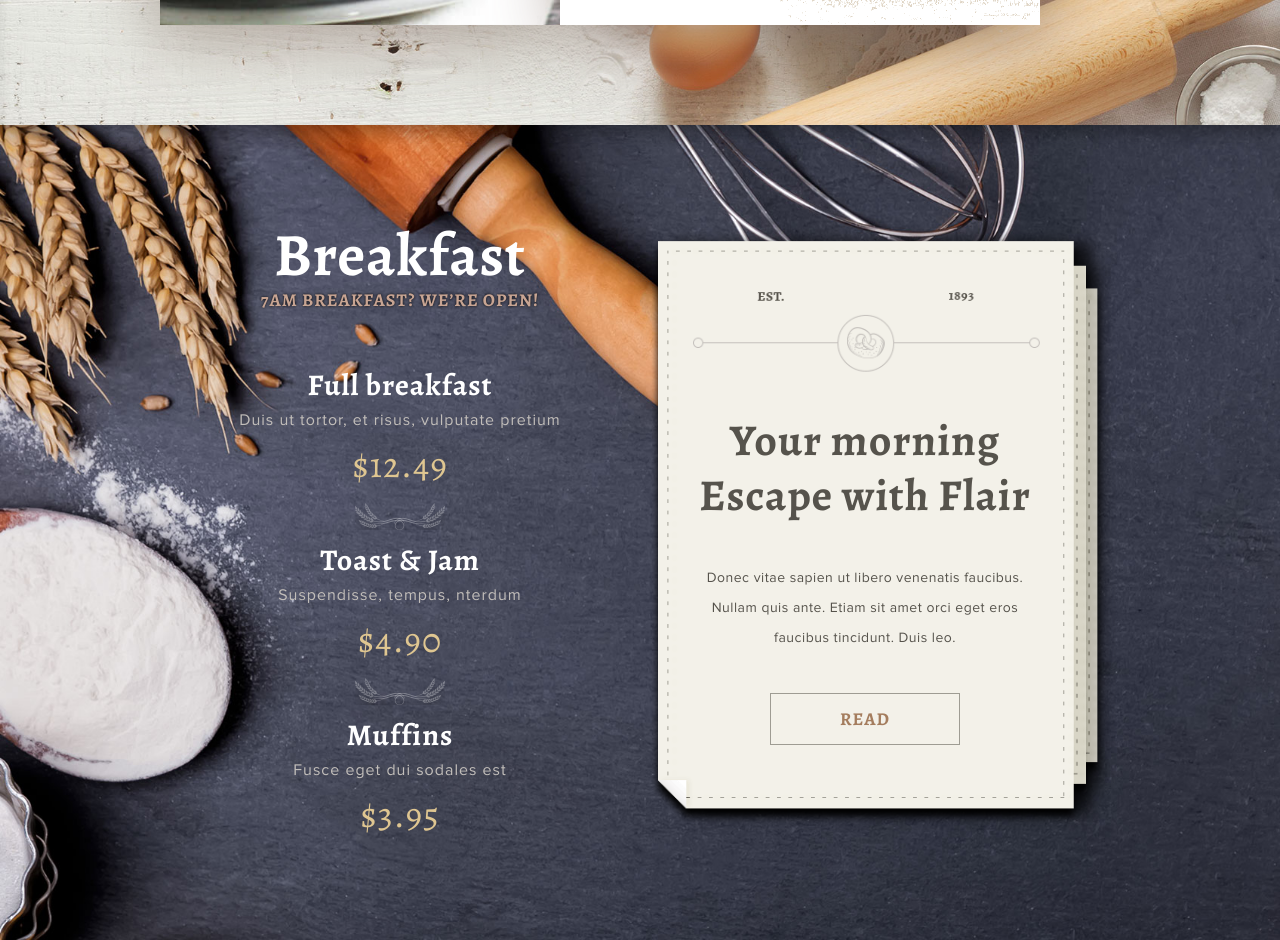
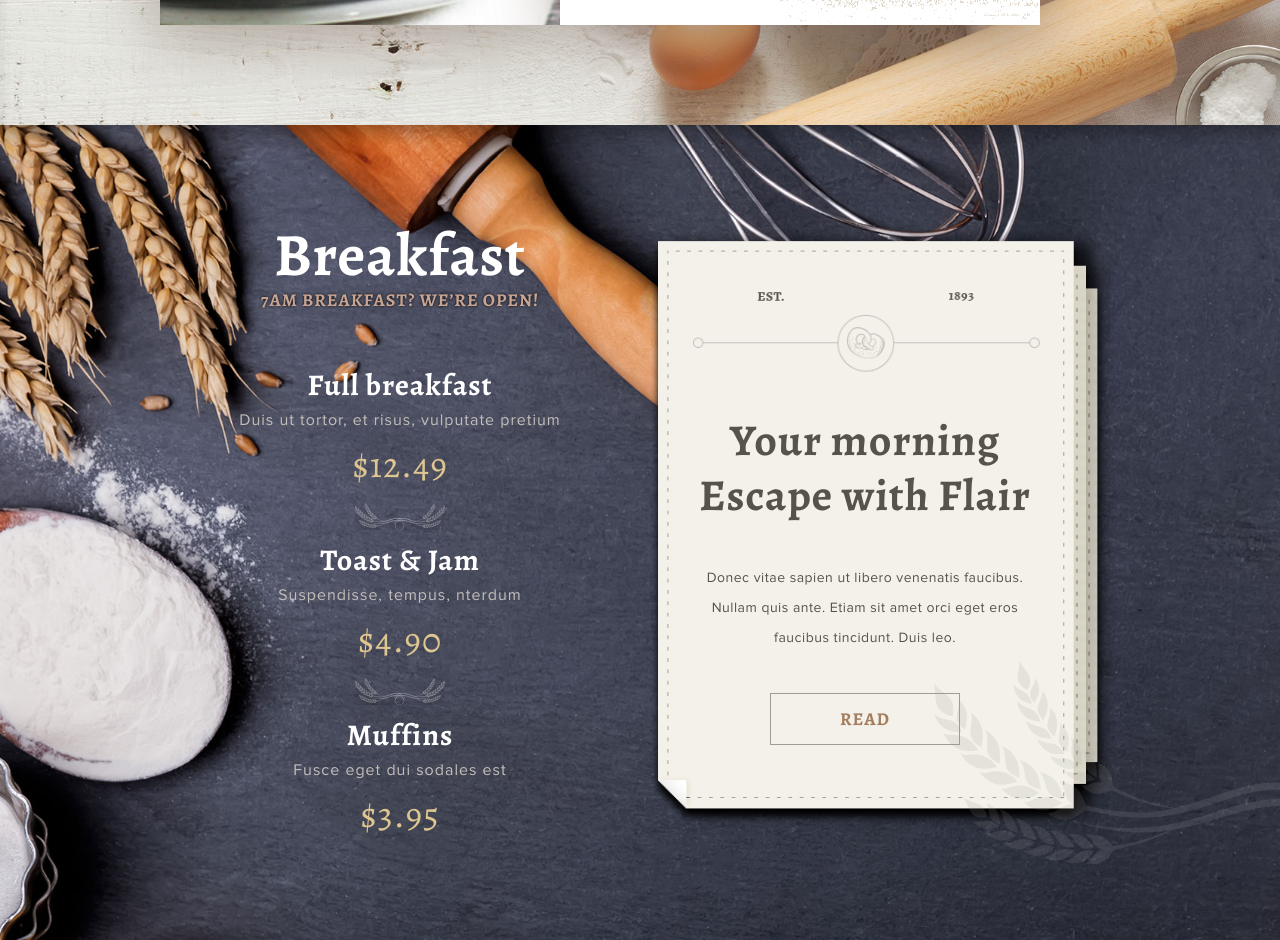
Before and after one commit to egrechnev/gustoso, a website: page app/index.html in a window 1280 px wide. Shown: the part 2160-3100 px from the top of the page. Drawn offline with Linux system fonts and the light colour scheme.

Commit message:
feature breakfast

```diff
--- a/app/scss/main.scss
+++ b/app/scss/main.scss
@@ -591,6 +591,19 @@ b, strong {
 	background-position-x: right;
 	padding: 100px 0;
 	text-align: center;
+	position: relative;
+	&::after{
+		content: "";
+		background: url('../img/breakfast_wheat.png') no-repeat;
+		background-size: contain;
+		width: 100%;
+		max-width: 346px;
+		height: 204px;
+		position: absolute;
+		right: 0px;
+		bottom: 75px;
+		opacity: .6;
+	}
 	&__title{
 		color: $light;
 		font-size: 60px;
@@ -646,6 +659,7 @@ b, strong {
 		height: 642px;
 		padding: 218px 89px 0 59px;
 		margin: 0 auto;
+		position: relative;
 		&__title{
 			font-size: 44px;
 			line-height: 55px;
@@ -671,6 +685,8 @@ b, strong {
 			max-width: 190px;
 			border: 1px solid $breakfast-sheet-btn-border;
 			transition: all .2s;
+			position: relative;
+			z-index:100;
 			&:hover{
 				color: $text;
 			}
```
Also changed, not shown: app/css/main.min.css.
